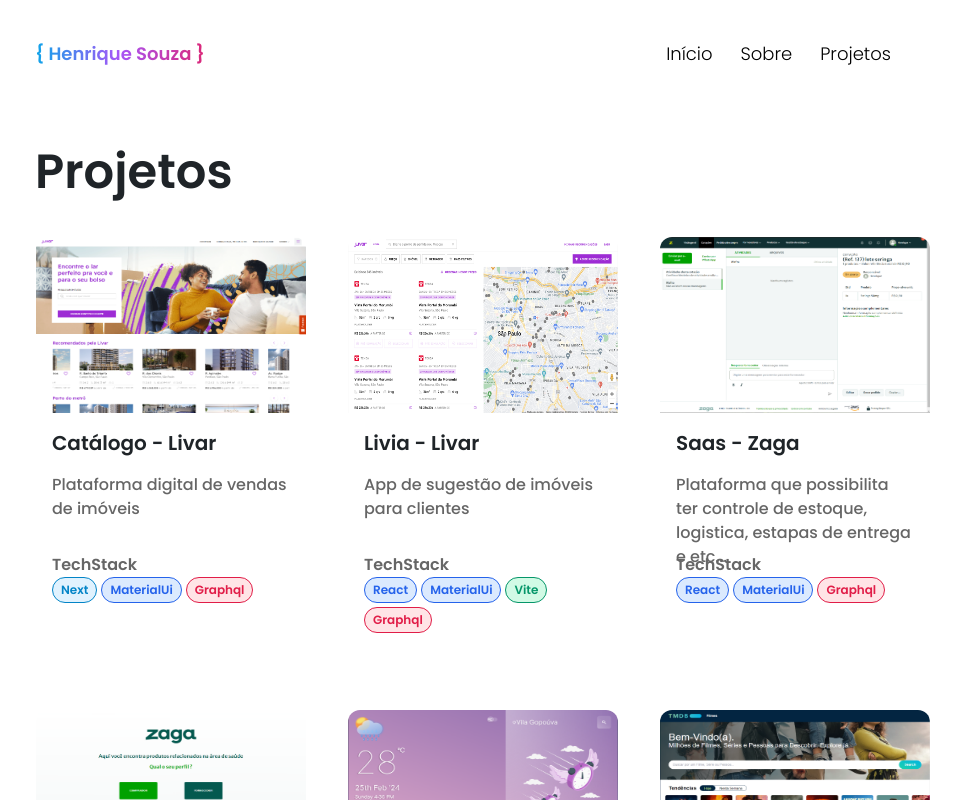
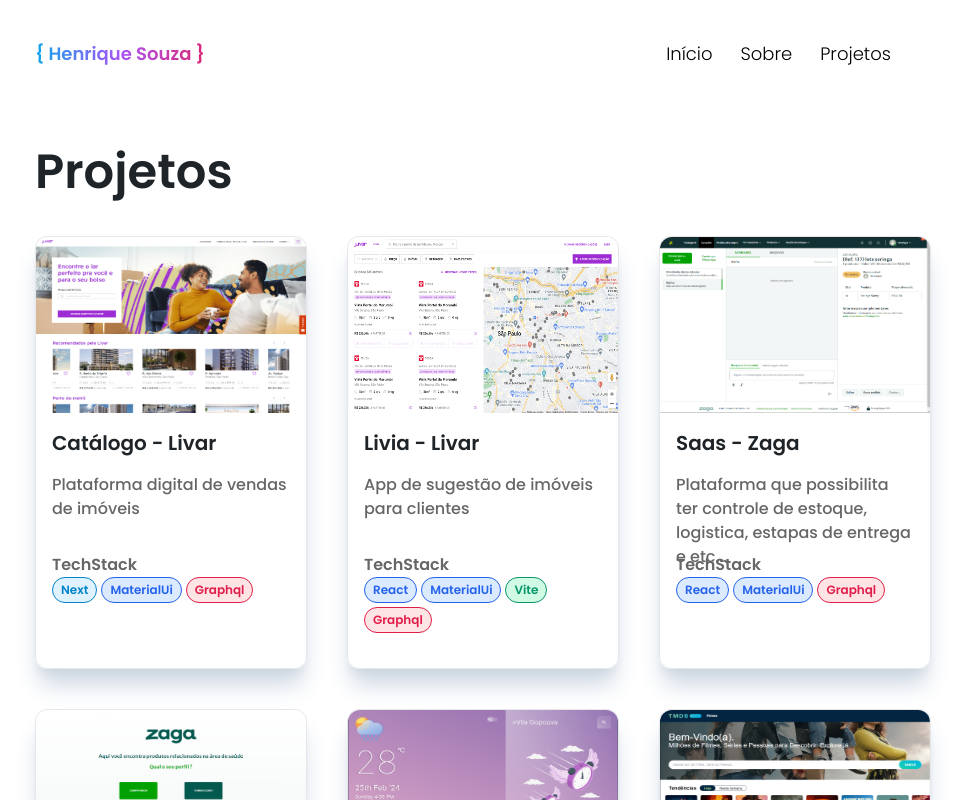
Before and after one commit to HenriqueCSouzza/aboute-me, a Next.js app: page /projects in a window 1280 px wide. Shown: the top 800 px of the page, without its empty margins (157-1122 px from the left). Built offline with nearby package versions, Linux system fonts and the light colour scheme.

Commit message:
fix card and link projects

```diff
--- a/src/components/Project/Project.tsx
+++ b/src/components/Project/Project.tsx
@@ -17,7 +17,7 @@
   githubLink,
 }: ProjectProps) {
   return (
-    <article className="dark:bg-dark-card  border border-transparent rounded-xl">
+    <article className="shadow-xl shadow-slate-300 dark:shadow-slate-900 dark:bg-dark-card  border dark:border-transparent rounded-xl">
       <picture>
         <img
           src={image}
--- a/src/data/projectDetails.ts
+++ b/src/data/projectDetails.ts
@@ -76,8 +76,8 @@
       { label: "RestApi", color: "purple" },
       { label: "Vite", color: "emerald" },
     ],
-    previewLink: "https://google.com",
-    githubLink: "https://github.com",
+    previewLink: "https://mymovietmdb.netlify.app",
+    githubLink: "https://github.com/HenriqueCSouzza/my-movie",
   },
   {
     title: "Solid React",
@@ -87,7 +87,7 @@
       { label: "React", color: "blue" },
       { label: "Vite", color: "emerald" },
     ],
-    previewLink: "https://solidreactjs.netlify.app/users",
+    previewLink: "https://solidreactjs.netlify.app",
     githubLink: "https://github.com/HenriqueCSouzza/solid-react",
   },
 ];
```
